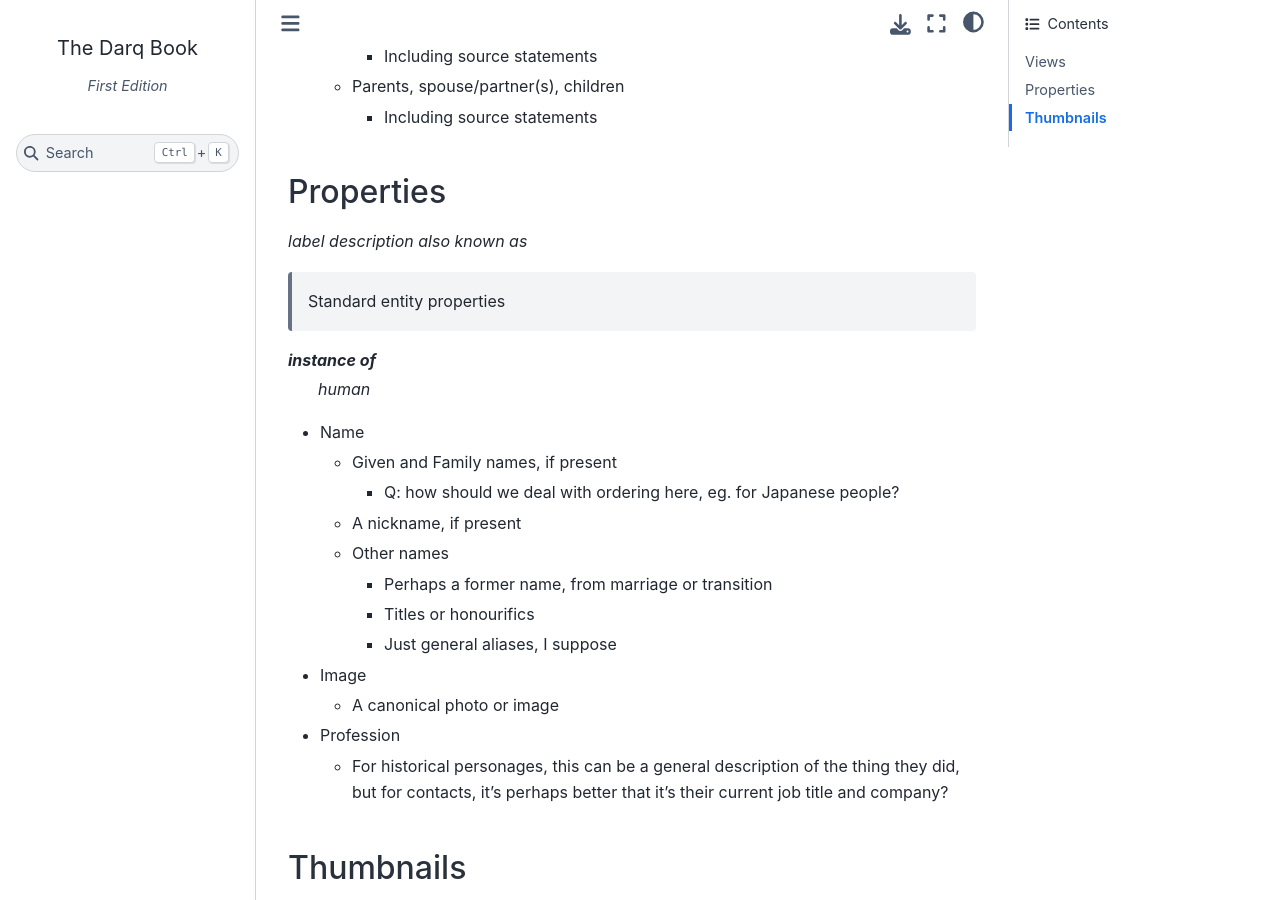
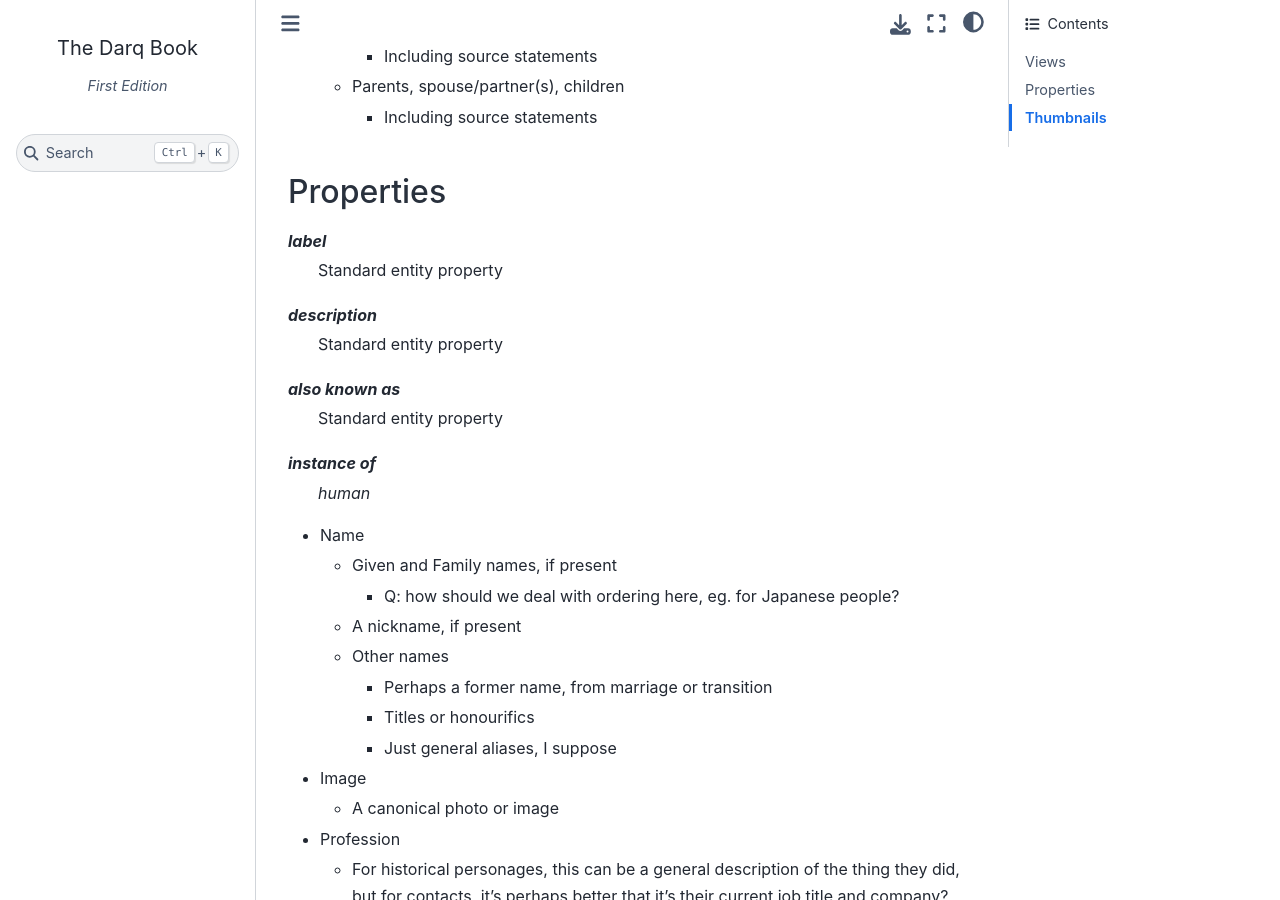
Before and after one commit to darqos/darqos, a Sphinx documentation site: the page built from doc/person-lens.rst, in a window 1280 px wide and 900 px high, scrolled down 1250 px. Built offline with Sphinx 7.4.7 and the Sphinx Book theme 1.1.4, drawn with Linux system fonts in a browser that asks for light colours.

Commit message:
Fix in-progress formatting.

```diff
--- a/doc/person-lens.rst
+++ b/doc/person-lens.rst
@@ -69,13 +69,16 @@ Properties
 ----------
 
 *label*
+  Standard entity property
+
 *description*
+  Standard entity property
+
 *also known as*
-   Standard entity properties
+  Standard entity property
 
 *instance of*
-   *human*
-
+  *human*
 
 
 
```
